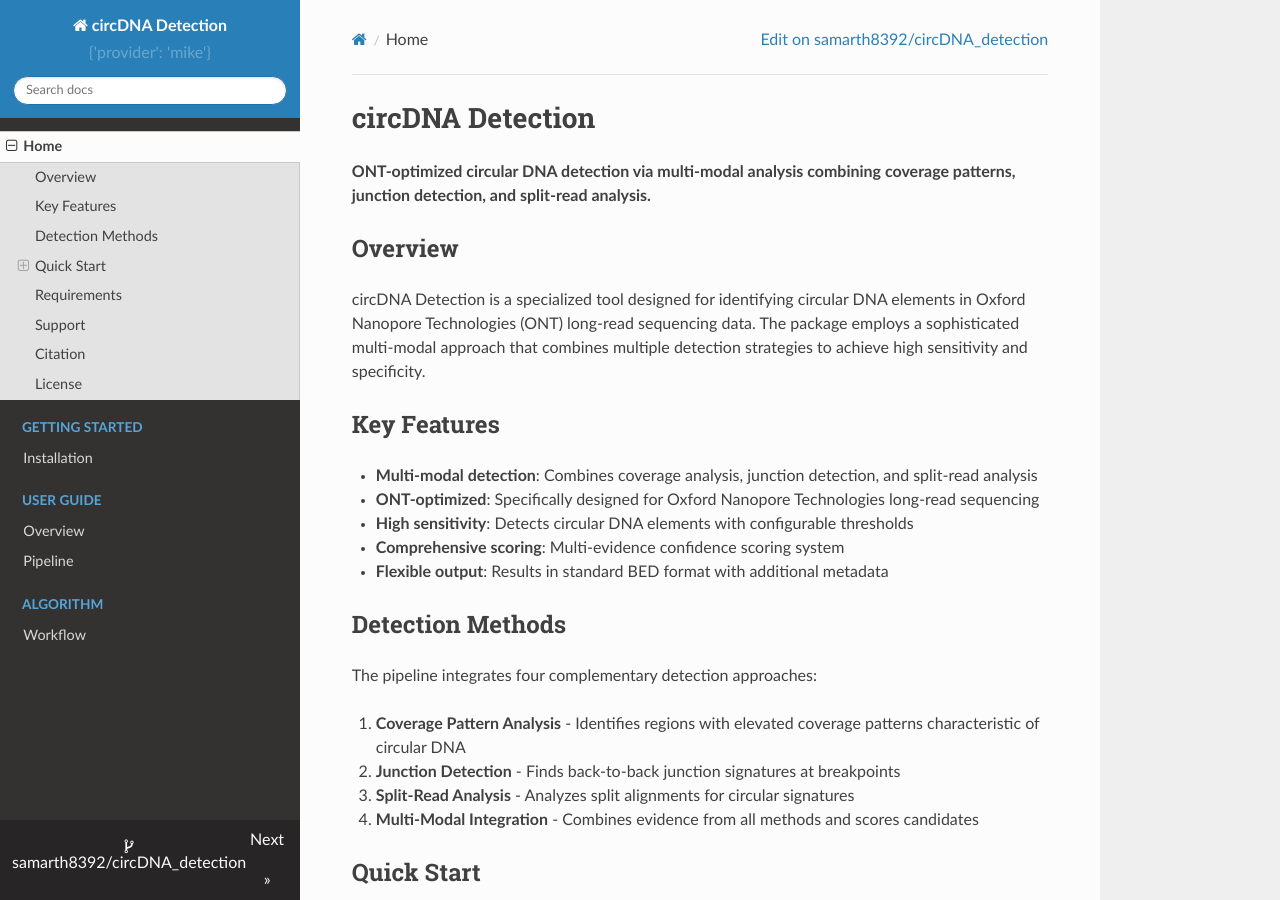
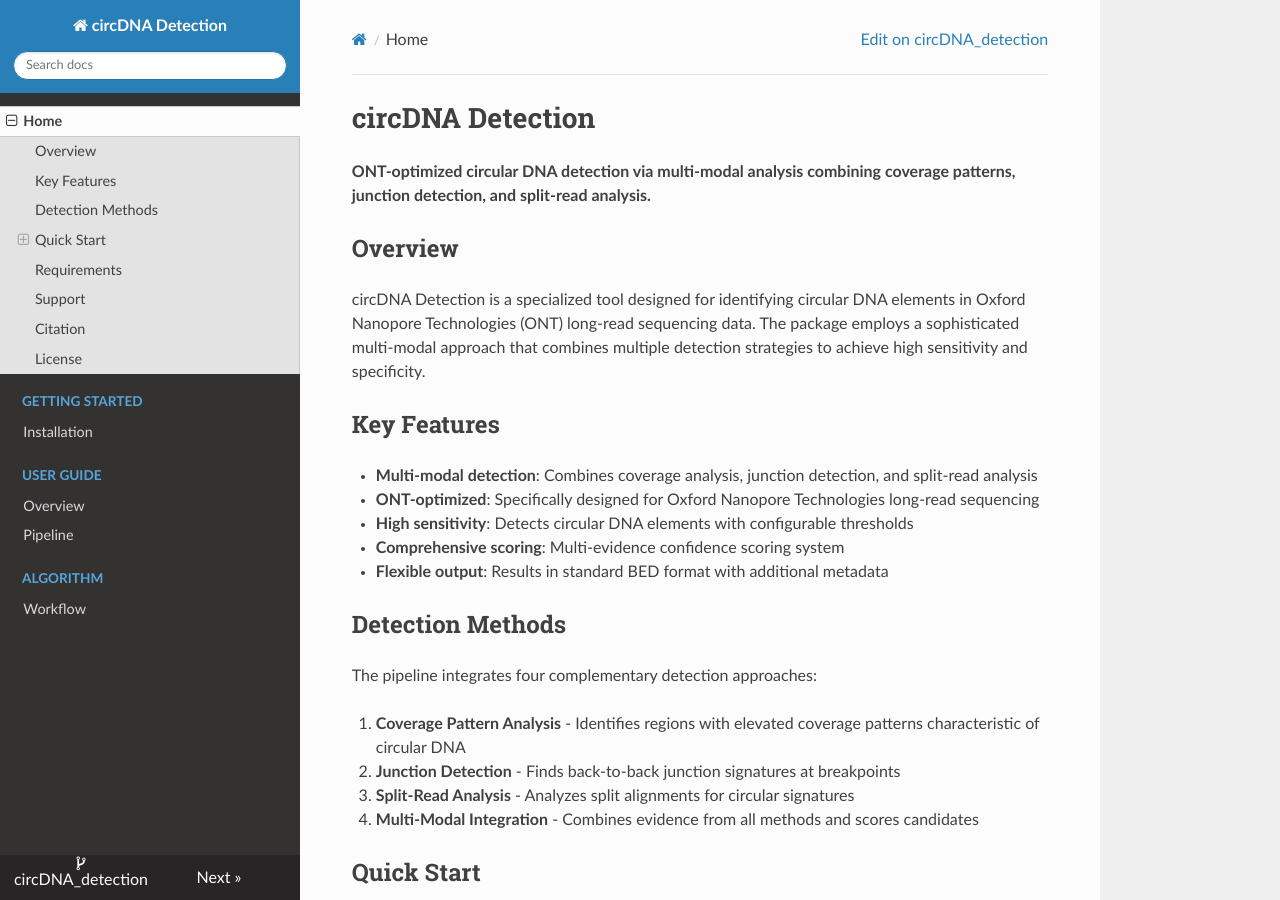
Before and after one commit to samarth8392/CircONTrack, an MkDocs documentation site: the page built from docs/index.md, in a window 1280 px wide and 900 px high. Built offline with MkDocs 1.6.1, drawn with Linux system fonts in a browser that asks for light colours; nearby versions of some CDN libraries.

Commit message:
docs: fix repo name in mkdocs.yml

```diff
--- a/mkdocs.yml
+++ b/mkdocs.yml
@@ -3,7 +3,7 @@
 site_description: ONT-optimized circular DNA detection via multi-modal analysis
 site_author: Samarth Mathur
 site_url: https://samarth8392.github.io/circDNA_detection/
-repo_name: samarth8392/circDNA_detection
+repo_name: circDNA_detection
 repo_url: https://github.com/samarth8392/circDNA_detection
 edit_uri: edit/main/docs/
 
@@ -76,7 +76,7 @@
       custom_fences:
         - name: mermaid
           class: mermaid
-          format: !!python/name:pymdownx.superfences.fence_code_format
+          format: !!python/name:pymdownx.superfences.fence_div_format
   - pymdownx.tabbed
   - pymdownx.tasklist:
       custom_checkbox: true
@@ -87,7 +87,7 @@
   - css/extra.css
 
 extra_javascript:
-  - https://cdnjs.cloudflare.com/ajax/libs/mermaid/8.13.8/mermaid.min.js
+  - https://cdn.jsdelivr.net/npm/mermaid@10.4.0/dist/mermaid.min.js
   - js/extra.js
 
 # Plugins
@@ -99,7 +99,9 @@
 # Extra information
 extra:
   social:
+    - icon: fontawesome/solid/users
+      link: https://samarth8392.github.io
     - icon: fontawesome/brands/github
       link: https://github.com/samarth8392
-  version:
-    provider: mike
+  # version:
+  #   provider: git
```
